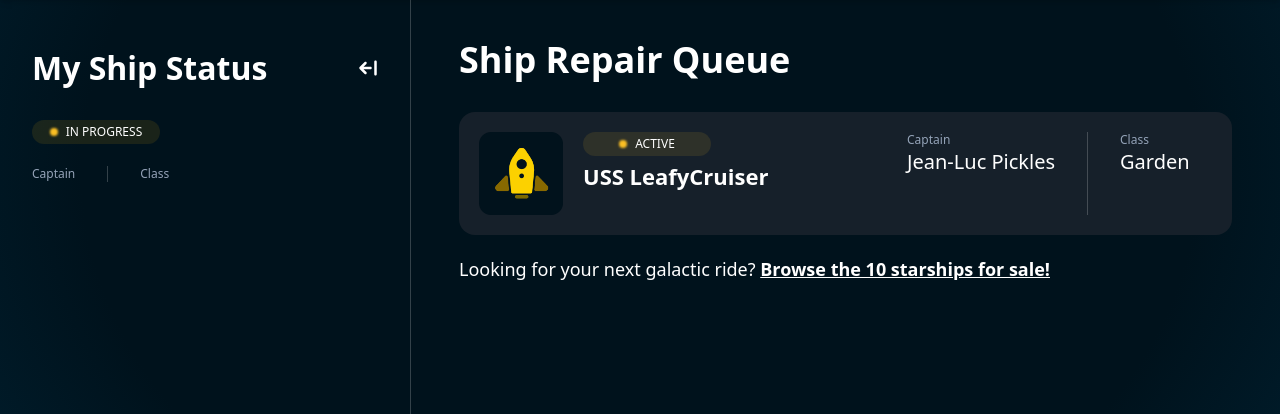
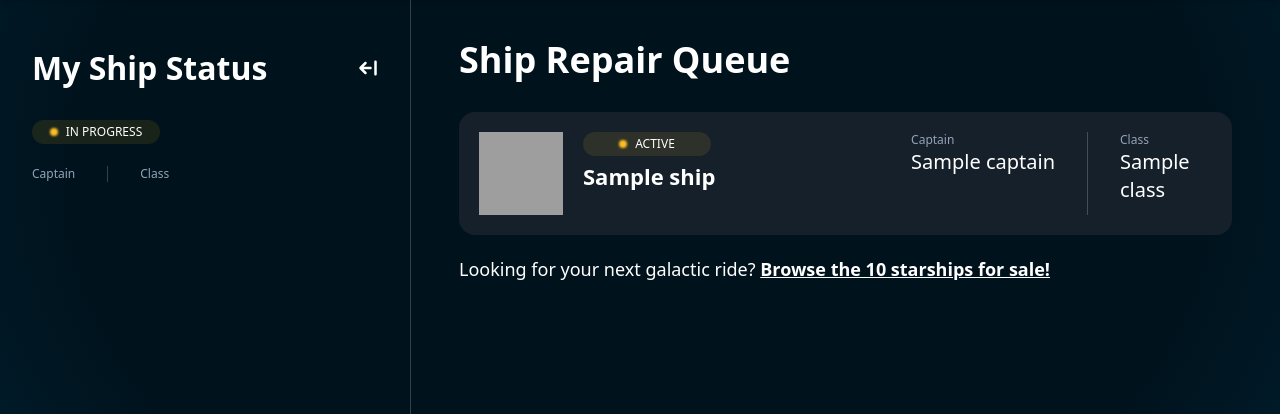
Before and after one commit to hhozaV/ArchiLog, a Symfony app: template templates/main/homepage.html.twig in a window 1280 px wide. Shown: the part 114-528 px from the top of the page. Run offline with Twig, Linux system fonts and the light colour scheme; the template is opened without the code that fills it: most values are stand-ins (such as "Sample title", 1, 10 or a date in 2020); style sheets or scripts are compiled from the project's sources; some libraries are stand-ins or nearby versions; grey boxes are pictures that could not be loaded.

Commit message:
Méthodes de modèles intelligentes et dynamisation de la conception

```diff
--- a/src/Controller/MainController.php
+++ b/src/Controller/MainController.php
@@ -9,12 +9,13 @@ use Symfony\Component\Routing\Attribute\Route;
 
 class MainController extends AbstractController
 {
-    #[Route('/home')]
+    #[Route('/home', name: 'app_homepage')]
     public function HomePage(StarshipRepository $starshipRepository): Response
     {
         $ships = $starshipRepository->findAll();
         $myShip = $ships[array_rand($ships)];
-        return $this->render("main/homepage.html.twig", [
+
+        return $this->render('main/homepage.html.twig', [
             'myShip' => $myShip,
             'ships' => $ships,
         ]);
--- a/templates/base.html.twig
+++ b/templates/base.html.twig
@@ -15,11 +15,11 @@
 <div class="flex flex-col justify-between min-h-screen relative">
     <div>
         <header class="h-[114px] shrink-0 flex flex-col sm:flex-row items-center sm:justify-between py-4 sm:py-0 px-6 border-b border-white/20 shadow-md">
-            <a href="#">
+            <a href="{{ path('app_homepage') }} ">
                 <img class="h-[42px]" src="{{ asset('images/starshop-logo.png') }}" alt="starshop logo">
             </a>
             <nav class="flex space-x-4 font-semibold">
-                <a class="hover:text-amber-400 pt-2" href="#">
+                <a class="hover:text-amber-400 pt-2" href="{{ path('app_homepage') }} ">
                     Home
                 </a>
                 <a class="hover:text-amber-400  pt-2" href="#">
--- a/templates/main/homepage.html.twig
+++ b/templates/main/homepage.html.twig
@@ -15,29 +15,29 @@
                 {% for ship in ships %}
                 <div class="bg-[#16202A] rounded-2xl pl-5 py-5 pr-11 flex flex-col min-[1174px]:flex-row min-[1174px]:justify-between">
                     <div class="flex justify-center min-[1174px]:justify-start">
-                        <img class="h-[83px] w-[84px]" src="/images/status-in-progress.png" alt="Status: in progress">
+                        <img class="h-[83px] w-[84px]" src="{{ asset(ship.statusImageFileName) }} " alt="Status: {{  ship.statusString }}">
                         <div class="ml-5">
                             <div class="rounded-2xl py-1 px-3 flex justify-center w-32 items-center bg-amber-400/10">
                                 <div class="rounded-full h-2 w-2 bg-amber-400 blur-[1px] mr-2"></div>
-                                <p class="uppercase text-xs text-nowrap">{{  ship.status }}</p>
+                                <p class="uppercase text-xs text-nowrap">{{  ship.statusString }}</p>
                             </div>
                             <h4 class="text-[22px] pt-1 font-semibold">
                                 <a
                                         class="hover:text-slate-200"
-                                        href="#"
-                                >USS LeafyCruiser</a>
+                                        href="{{ path('app_starship_show', { id: ship.id }) }}"
+                                >{{ ship.name }}</a>
                             </h4>
                         </div>
                     </div>
                     <div class="flex justify-center min-[1174px]:justify-start mt-2 min-[1174px]:mt-0 shrink-0">
                         <div class="border-r border-white/20 pr-8">
                             <p class="text-slate-400 text-xs">Captain</p>
-                            <p class="text-xl">Jean-Luc Pickles</p>
+                            <p class="text-xl">{{ ship.captain }}</p>
                         </div>
 
                         <div class="pl-8 w-[100px]">
                             <p class="text-slate-400 text-xs">Class</p>
-                            <p class="text-xl">Garden</p>
+                            <p class="text-xl">{{ ship.class }}</p>
                         </div>
                     </div>
                 </div>
--- a/templates/starship/show.html.twig
+++ b/templates/starship/show.html.twig
@@ -4,7 +4,7 @@
 
 {% block body %}
     <div class="my-4 px-8">
-        <a class="bg-white hover:bg-gray-200 rounded-xl p-2 text-black" href="#">
+        <a class="bg-white hover:bg-gray-200 rounded-xl p-2 text-black" href="{{ path('app_homepage') }} ">
             <svg class="inline text-black" xmlns="http://www.w3.org/2000/svg" height="16" width="14" viewBox="0 0 448 512"><!--!Font Awesome Free 6.5.1 by @fontawesome - https://fontawesome.com License - https://fontawesome.com/license/free Copyright 2024 Fonticons, Inc.--><path fill="#000" d="M9.4 233.4c-12.5 12.5-12.5 32.8 0 45.3l160 160c12.5 12.5 32.8 12.5 45.3 0s12.5-32.8 0-45.3L109.2 288 416 288c17.7 0 32-14.3 32-32s-14.3-32-32-32l-306.7 0L214.6 118.6c12.5-12.5 12.5-32.8 0-45.3s-32.8-12.5-45.3 0l-160 160z"/></svg>
             Back
         </a>
@@ -18,7 +18,7 @@
                 <div class="px-8 pt-8">
                     <div class="rounded-2xl py-1 px-3 flex justify-center w-32 items-center bg-amber-400/10">
                         <div class="rounded-full h-2 w-2 bg-amber-400 blur-[1px] mr-2"></div>
-                        <p class="uppercase text-xs">{{ ship.status }}</p>
+                        <p class="uppercase text-xs">{{ ship.statusString }}</p>
                     </div>
 
                     <h1 class="text-[32px] font-semibold border-b border-white/10 pb-5 mb-5">
```
Also changed, not shown: src/Model/Starship.php (+15 -1 lines).
